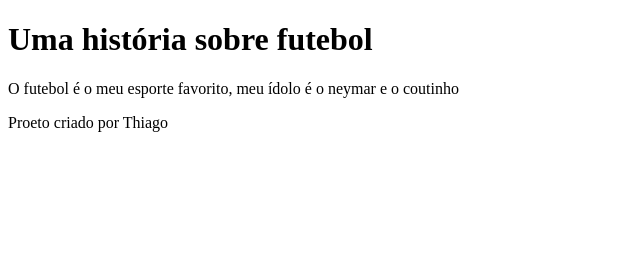
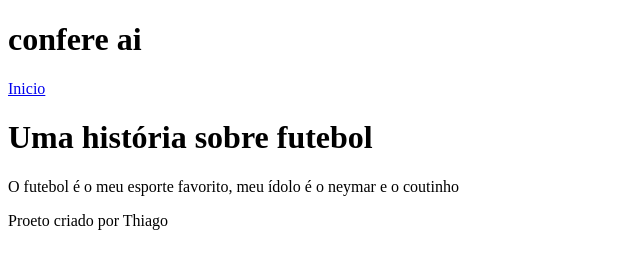
Before and after one commit to thiagoduartemoreira-del/trabalhothiago, a plain HTML site: page index.html in a window 1280 px wide. Shown: the whole page, without its empty margins (0-640 px from the left). Drawn offline with Linux system fonts and the light colour scheme.

Commit message:
Update index.html

```diff
--- a/index.html
+++ b/index.html
@@ -1,14 +1,20 @@
 <!DOCTYPE html>
 <html>
 <head>
+<H1>confere ai</H1>
+  <nav>
+    <a href="#">Inicio</a>
+  </nav>
 <title>Futebol</title>
   <head>
 
 
   </head>
 <body>
+  <main>
   <h1>Uma história sobre futebol</h1>
   <P>O futebol é o meu esporte favorito, meu ídolo é o neymar e o coutinho</P>
+  </main>
   <footer>Proeto criado por Thiago</footer>
 </body>
 </html>
```
